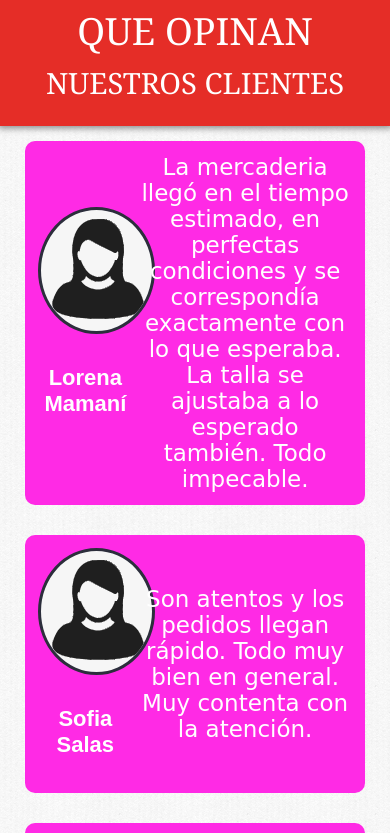
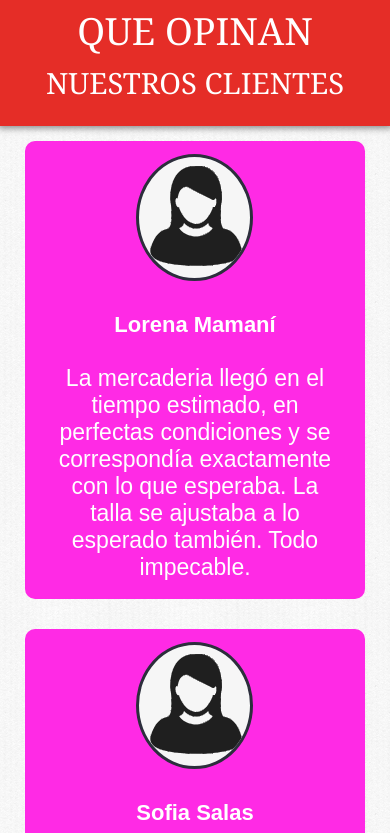
Before and after one commit to zonecero777/JR2page2018, a plain HTML site: page contacto.html in a window 390 px wide. Shown: the part 837-1670 px from the top of the page. Drawn offline with Linux system fonts and the light colour scheme; files whose address does not match are found by name.

Commit message:
retoques
Retoques a contacto

```diff
--- a/css/estilos.css
+++ b/css/estilos.css
@@ -593,7 +593,6 @@ a{
   width: 68%;
 }
 .comen_escrito p{
-  font-family: cursive;
   font-size: 20PX;
   color: #ffffff;
   font-weight: 500;
@@ -767,9 +766,22 @@ a{
   }
 }
 @media screen and (max-width: 500px) {
+  .comentarios {
+    flex-direction: column;
+  }
+  .comen_nombre {
+    width: 100%;
+  }
+  .comen_escrito {
+    padding: 5px 10px;
+    width: 100%;
+  }
   .cont-ubicanos-b{
     text-align: center;
     flex-direction: column;
+  }
+  .wrapp-footer{
+    text-align: center;
   }
   .cont-ubicanos-b p{
     font-weight: 500;
```
